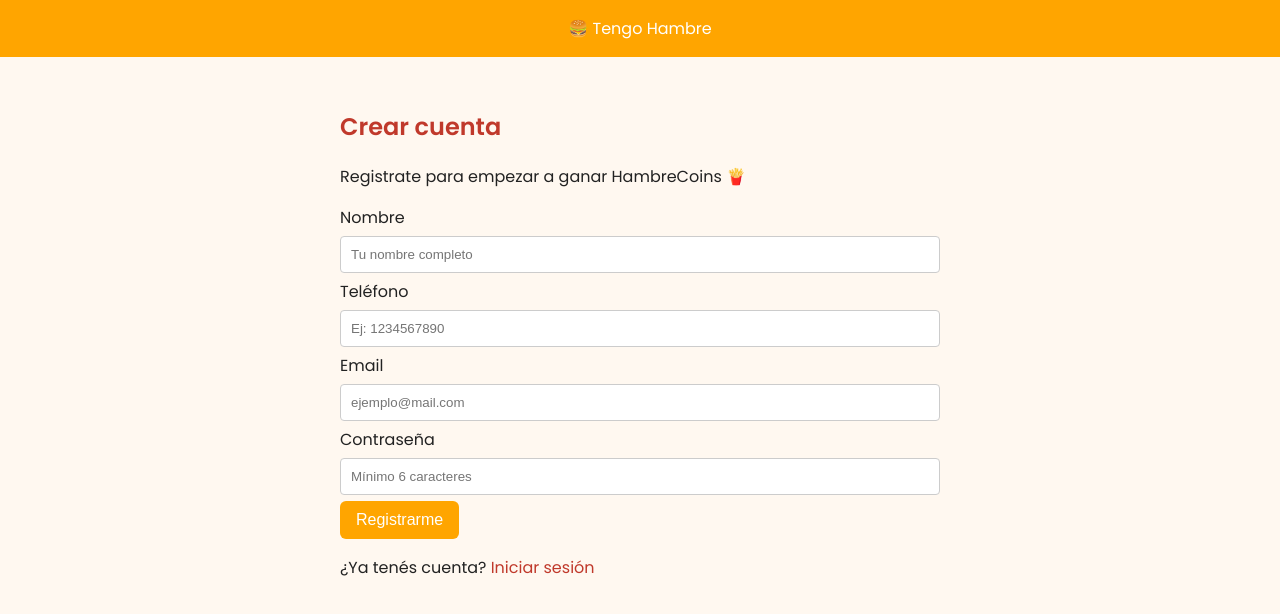
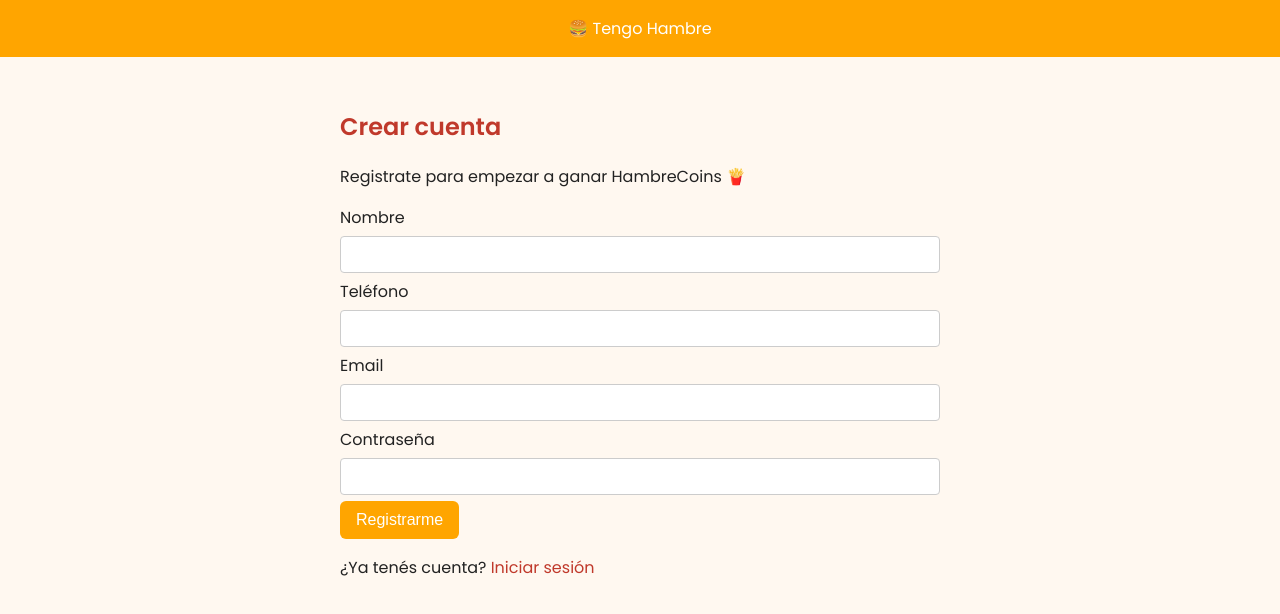
Before and after one commit to realwallker/tengohambre, a website: page frontend/registro.html in a window 1280 px wide. Drawn offline with Linux system fonts and the light colour scheme.

```diff
--- a/frontend/registro.html
+++ b/frontend/registro.html
@@ -18,16 +18,16 @@
 
     <form id="registroForm">
       <label for="nombre">Nombre</label>
-      <input name="nombre" id="nombre" placeholder="Tu nombre completo" required>
+      <input name="nombre" id="nombre" required>
 
       <label for="telefono">Teléfono</label>
-      <input name="telefono" id="telefono" placeholder="Ej: 1234567890" required>
+      <input name="telefono" id="telefono" required>
 
       <label for="email">Email</label>
-      <input name="email" id="email" type="email" placeholder="ejemplo@mail.com" required>
+      <input name="email" id="email" type="email" required>
 
       <label for="password">Contraseña</label>
-      <input name="password" id="password" type="password" placeholder="Mínimo 6 caracteres" required>
+      <input name="password" id="password" type="password" required>
 
       <button type="submit">Registrarme</button>
     </form>
@@ -45,6 +45,7 @@
       window.location.href = rol === 'admin' ? '/panel.html' : `/cliente.html?id=${userId}`;
     }
 
+    document.addEventListener('DOMContentLoaded', () => {
       const form = document.getElementById('registroForm');
       form.addEventListener('submit', async e => {
         e.preventDefault();
@@ -65,6 +66,7 @@
           alert('Error: ' + json.error);
         }
       });
+    });
   </script>
 </body>
 </html>
```
Lines whose indentation alone changed are shown as unchanged.
